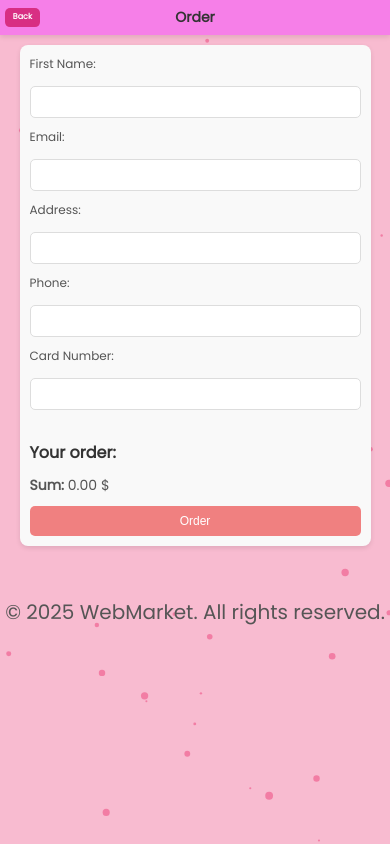
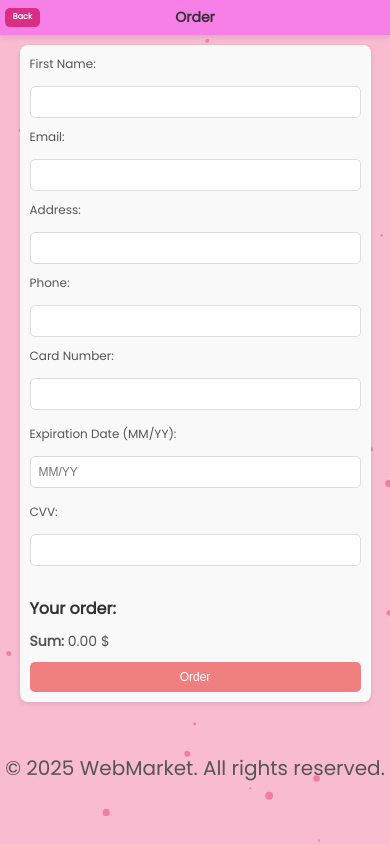
Before and after one commit to BohdanKalitovskyi/web-market, a Django app: page /payment/ in a window 390 px wide. Run offline with Django 5.2, Linux system fonts and the light colour scheme.

Commit message:
final v1

```diff
--- a/store/static/store/css/payment.css
+++ b/store/static/store/css/payment.css
@@ -68,6 +68,24 @@ form input {
   font-size: clamp(12px, 1.5vw, 14px);
   color: #333;
   box-sizing: border-box;
+}
+
+.card-exp-cvv {
+  display: flex;
+  gap: 10px;
+  margin: clamp(5px, 1vw, 10px) 0 clamp(10px, 2vw, 20px);
+}
+
+.card-field {
+  flex: 1;
+}
+
+.card-field input#expiration-date {
+  width: 100%;
+}
+
+.card-field input#cvv {
+  width: 100%;
 }
 
 form input:focus {
@@ -175,4 +193,12 @@ button:hover {
       margin-top: 45px;
       padding: 10px;
   }
+  .card-exp-cvv {
+    flex-direction: column;
+    gap: 5px;
+  }
+  .card-field input#expiration-date,
+  .card-field input#cvv {
+    width: 100%;
+  }
 }
--- a/store/static/store/css/styles.css
+++ b/store/static/store/css/styles.css
@@ -111,7 +111,7 @@ header{
     padding: 15px;
     border-radius: 8px;
     height: auto;
-    max-height: 45vh;
+    max-height: 40vh;
     position:sticky;
     top: 60px;
     z-index: 900;
@@ -413,7 +413,8 @@ footer{
     }
     .sidebar {
         width: clamp(150px, 25%, 250px);
-        height: 360px;
+        height: auto;
+        overflow-y: visible;
     }
 }
 
@@ -453,8 +454,9 @@ footer{
         width: 100%;
         margin-top: 50px;
         top: 50px;
-        max-height: 30vh;
         position: static;
+        height: auto;
+        overflow-y: visible;
     }
     .product-grid {
         grid-template-columns: repeat(2, 1fr);
--- a/store/static/store/js/modules_payment/validation.js
+++ b/store/static/store/js/modules_payment/validation.js
@@ -33,5 +33,19 @@ export function validateForm() {
         return false;
     }
 
+    const [month, year] = expirationDate.split('/');
+    const currentYear = new Date().getFullYear() % 100;
+    const currentMonth = new Date().getMonth() + 1;
+    if (parseInt(year) < currentYear || (parseInt(year) === currentYear && parseInt(month) < currentMonth)) {
+        alert('Card has expired');
+        return;
+    }
+
+    if (!/^\d{3}$/.test(cvv)) {
+        alert('CVV must be 3 digits');
+        return;
+    }
+
+
     return true;
 }
--- a/store/templates/store/payment.html
+++ b/store/templates/store/payment.html
@@ -31,7 +31,16 @@
 
     <label for="card-number">Card Number:</label>
     <input type="tel" id="card-number" name="card-number" pattern="\d{4} \d{4} \d{4} \d{4}" maxlength="19" required>
-
+    <div class="card-exp-cvv">
+      <div class="card-field">
+        <label for="expiration-date">Expiration Date (MM/YY):</label>
+        <input type="text" id="expiration-date" name="expiration-date" placeholder="MM/YY" required>
+      </div>
+      <div class="card-field">
+        <label for="cvv">CVV:</label>
+        <input type="text" id="cvv" name="cvv" maxlength="3" required>
+      </div>
+    </div>
     <h3>Your order:</h3>
     <ul id="cart-items"></ul>
     <p><strong>Sum: </strong><span id="total-price">0</span> $</p>
```
Also changed, not shown: db.sqlite3.
